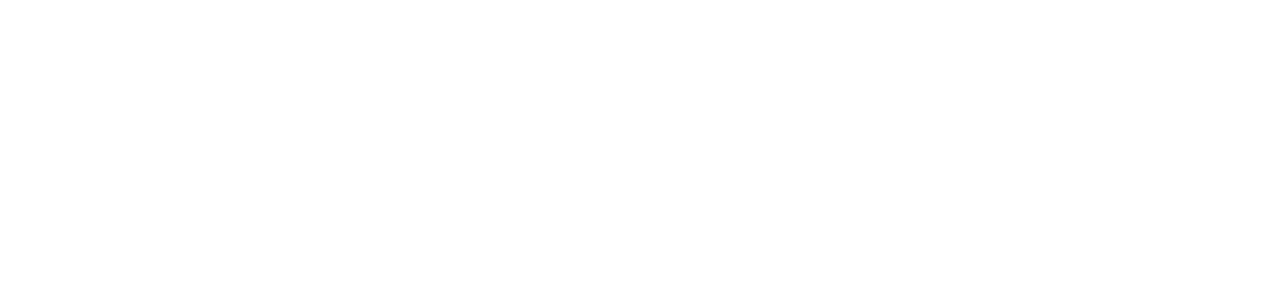
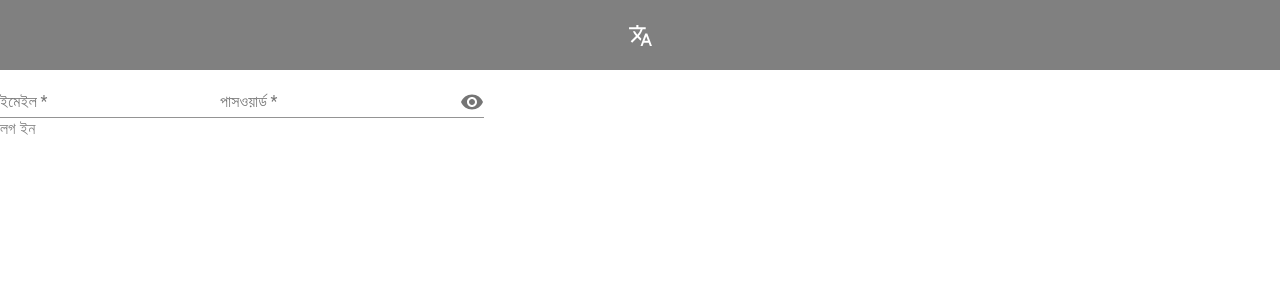
Before and after one commit to Waqar-107/react_template_with_context_api, a React (Create React App) app: page /signin in a window 1280 px wide. Shown: the top 300 px of the page. Built offline with nearby package versions, Linux system fonts and the light colour scheme.

Commit message:
private component wrapper, signin added

```diff
--- /dev/null
+++ b/src/app/components/Loading/loading.js
@@ -0,0 +1,8 @@
+import React from "react";
+import {CircularProgress} from "@material-ui/core";
+
+const Loading = () => {
+	return <CircularProgress />;
+};
+
+export default Loading;
--- a/src/app/layouts/baseLayout.js
+++ b/src/app/layouts/baseLayout.js
@@ -3,7 +3,10 @@
 import {MuiThemeProvider, createMuiTheme} from "@material-ui/core/styles";
 
 import {AuthProvider} from "../stateHandlers/authContext";
-import Template from "../views/Template/Template";
+import PrivateWrapper from "./privateWrapper";
+
+import SignIN from "../views/SignIn/signin";
+import Home from "../views/Home/home";
 
 const theme = createMuiTheme({
 	palette: {
@@ -29,7 +32,12 @@
 			<MuiThemeProvider theme={theme}>
 				<div>
 					<Switch>
-						<Route exact path="/" component={Template} />
+						<Route
+							exact
+							path="/"
+							render={(props) => <PrivateWrapper component={<Home {...props} />} />}
+						/>
+						<Route exact path="/signin" component={SignIN} />
 					</Switch>
 				</div>
 			</MuiThemeProvider>
--- /dev/null
+++ b/src/app/layouts/privateWrapper.js
@@ -0,0 +1,31 @@
+import React, {Component} from "react";
+import Loading from "../components/Loading/loading";
+import {Redirect} from "react-router-dom";
+
+import {AuthConsumer} from "../stateHandlers/authContext";
+
+class PrivateComponent extends Component {
+	state = {
+		status: undefined,
+	};
+
+	componentDidMount() {
+		if (this.props.isAuthenticated) this.setState({status: true});
+		else this.setState({status: false});
+	}
+
+	render() {
+		const {status} = this.state;
+
+		const {component} = this.props;
+		if (status === true) return component;
+		else if (status === false) return <Redirect to={"/signin"} />;
+		else return <Loading />;
+	}
+}
+
+const ConsumerComponent = (props) => (
+	<AuthConsumer>{({language}) => <PrivateComponent {...props} language={language} />}</AuthConsumer>
+);
+
+export default ConsumerComponent;
--- /dev/null
+++ b/src/app/views/Home/home.js
@@ -0,0 +1,58 @@
+import React from "react";
+import {withStyles} from "@material-ui/core";
+import PropTypes from "prop-types";
+
+import {AuthConsumer} from "../../stateHandlers/authContext";
+import * as translationBN from "../../../translations/bn";
+import * as translationEN from "../../../translations/en";
+
+import styles from "./homeStyles";
+import Navbar from "../../components/Navbar/Navbar";
+
+class Home extends React.Component {
+	constructor(props) {
+		super(props);
+		this.state = {
+			language: {},
+			current_lang: "bn",
+		};
+	}
+
+	componentDidMount() {
+		const {language} = this.props;
+		if (language === "bn") this.setState({language: translationBN.home, current_lang: "bn"});
+		else this.setState({language: translationEN.home, current_lang: "en"});
+	}
+
+	componentDidUpdate() {
+		const {current_lang} = this.state;
+
+		if (this.props.language !== current_lang) {
+			if (this.props.language === "bn")
+				this.setState({language: translationBN.home, current_lang: "bn"});
+			else this.setState({language: translationEN.home, current_lang: "en"});
+		}
+	}
+
+	render() {
+		const {classes} = this.props;
+		const {language} = this.state;
+
+		return (
+			<div className={classes.mainBody}>
+				<Navbar />
+				<div>{language.title}</div>
+			</div>
+		);
+	}
+}
+
+Home.propTypes = {
+	classes: PropTypes.object.isRequired,
+};
+
+const ConsumerComponent = (props) => (
+	<AuthConsumer>{({language}) => <Home {...props} language={language} />}</AuthConsumer>
+);
+
+export default withStyles(styles)(ConsumerComponent);
--- /dev/null
+++ b/src/app/views/Home/homeStyles.js
@@ -0,0 +1,7 @@
+const styles = (theme) => ({
+	mainBody: {
+		color: theme.palette.colors.primary,
+	},
+});
+
+export default styles;
--- /dev/null
+++ b/src/app/views/SignIn/signin.js
@@ -0,0 +1,113 @@
+import React from "react";
+import {withStyles} from "@material-ui/core";
+import PropTypes from "prop-types";
+
+import TextField from "@material-ui/core/TextField";
+import IconButton from "@material-ui/core/IconButton";
+import InputAdornment from "@material-ui/core/InputAdornment";
+import Visibility from "@material-ui/icons/Visibility";
+import VisibilityOff from "@material-ui/icons/VisibilityOff";
+
+import {AuthConsumer} from "../../stateHandlers/authContext";
+import * as translationBN from "../../../translations/bn";
+import * as translationEN from "../../../translations/en";
+
+import styles from "./signinStyles";
+import Navbar from "../../components/Navbar/Navbar";
+
+class SignIn extends React.Component {
+	constructor(props) {
+		super(props);
+		this.state = {
+			language: {},
+			current_lang: "bn",
+
+			email: "",
+			password: "",
+			showPassword: false,
+			errors: {},
+		};
+	}
+
+	componentDidMount() {
+		const {language} = this.props;
+		if (language === "bn") this.setState({language: translationBN.signIn, current_lang: "bn"});
+		else this.setState({language: translationEN.signIn, current_lang: "en"});
+	}
+
+	componentDidUpdate() {
+		const {current_lang} = this.state;
+
+		if (this.props.language !== current_lang) {
+			if (this.props.language === "bn")
+				this.setState({language: translationBN.signIn, current_lang: "bn"});
+			else this.setState({language: translationEN.signIn, current_lang: "en"});
+		}
+	}
+
+	handleChange = (name) => (event) => {
+		this.setState({[name]: event.target.value});
+	};
+
+	render() {
+		const {classes} = this.props;
+		const {language, email, password, showPassword, errors} = this.state;
+
+		return (
+			<div className={classes.mainBody}>
+				<Navbar />
+				<TextField
+					required
+					onChange={this.handleChange("email")}
+					value={email}
+					name="email"
+					label={language.email}
+					className={classes.txtField}
+					error={errors.email ? true : false}
+					helperText={errors.email ? errors.email : ""}
+					type="text"
+				/>
+
+				<TextField
+					required
+					className={classes.txtField}
+					value={password}
+					type={showPassword ? "text" : "password"}
+					label={language.password}
+					name="password"
+					error={errors.password ? true : false}
+					helperText={errors.password ? errors.password : ""}
+					onChange={this.handleChange("password")}
+					InputProps={{
+						endAdornment: (
+							<InputAdornment position="end">
+								<IconButton
+									edge="end"
+									aria-label="Toggle password visibility"
+									onClick={() =>
+										this.setState({
+											showPassword: !showPassword,
+										})
+									}>
+									{showPassword ? <VisibilityOff /> : <Visibility />}
+								</IconButton>
+							</InputAdornment>
+						),
+					}}
+				/>
+
+				<div className={classes.btn}>{language.btn}</div>
+			</div>
+		);
+	}
+}
+
+SignIn.propTypes = {
+	classes: PropTypes.object.isRequired,
+};
+
+const ConsumerComponent = (props) => (
+	<AuthConsumer>{({language}) => <SignIn {...props} language={language} />}</AuthConsumer>
+);
+
+export default withStyles(styles)(ConsumerComponent);
--- /dev/null
+++ b/src/app/views/SignIn/signinStyles.js
@@ -0,0 +1,7 @@
+const styles = (theme) => ({
+	mainBody: {
+		color: theme.palette.colors.primary,
+	},
+});
+
+export default styles;
--- a/src/translations/bn.json
+++ b/src/translations/bn.json
@@ -1,5 +1,14 @@
 {
 	"template": {
 		"title": "এই নরম অসুখ হাওয়ায় হাওয়ায় সেরে যাক"
+	},
+
+	"signIn": {
+		"btn": "লগ ইন",
+		"email": "ইমেইল",
+		"password": "পাসওয়ার্ড"
+	},
+	"home": {
+		"title": "home-bangla"
 	}
 }
--- a/src/translations/en.json
+++ b/src/translations/en.json
@@ -1,5 +1,15 @@
 {
 	"template": {
 		"title": "And we'll die, we'll die together"
+	},
+
+	"signIn": {
+		"btn": "login",
+		"email": "email",
+		"password": "password"
+	},
+
+	"home": {
+		"title": "home-english"
 	}
 }
```
